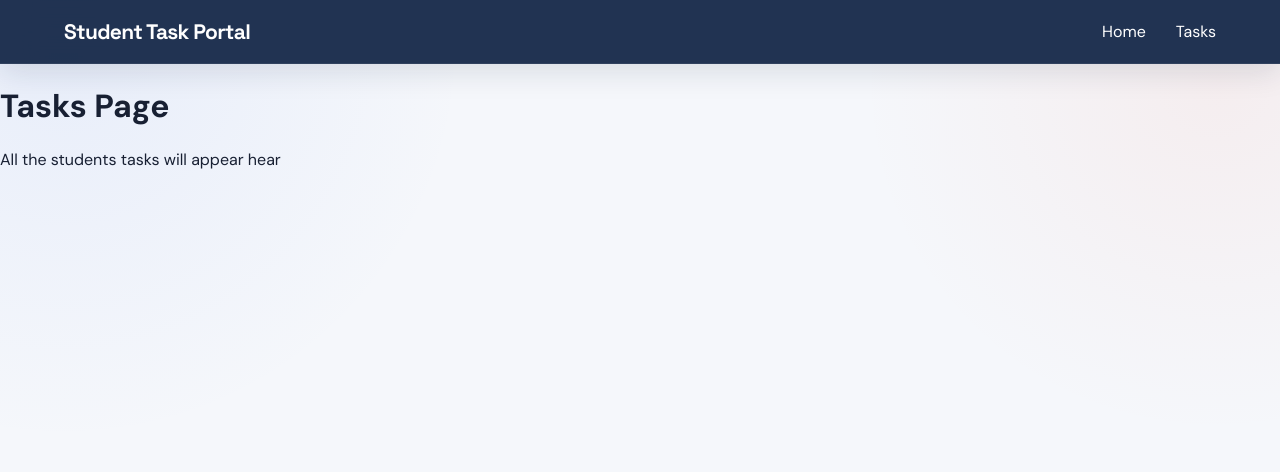
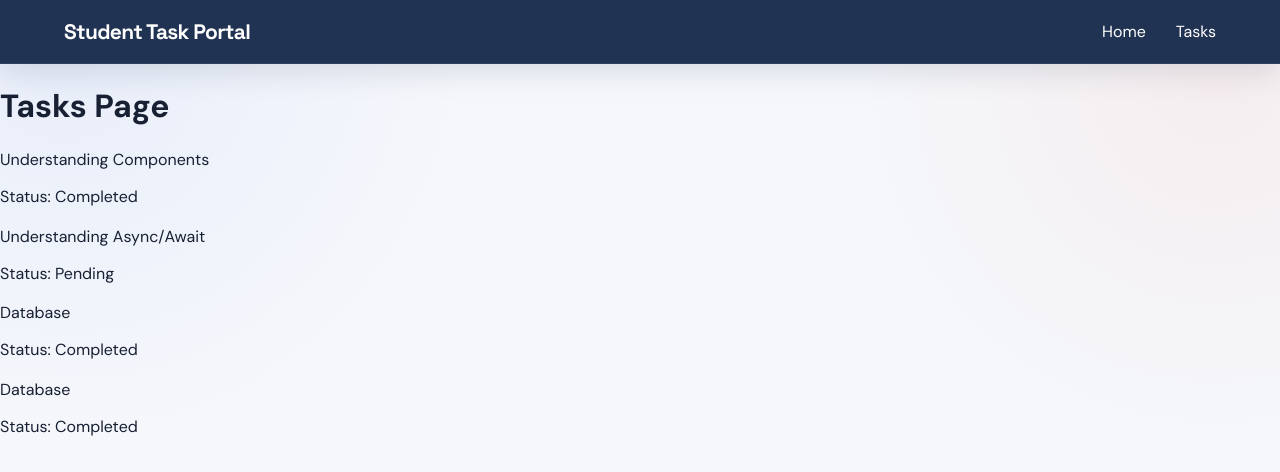
Before and after one commit to rohitsm146/MERN-TRAINING, a React (Vite) app in the folder Student_Task_Management_Portal/: page /tasks in a window 1280 px wide. Shown: the top 472 px of the page. Built offline with nearby package versions, Linux system fonts and the light colour scheme.

Commit message:
React Completed

```diff
--- a/Student_Task_Management_Portal/src/App.jsx
+++ b/Student_Task_Management_Portal/src/App.jsx
@@ -34,6 +34,7 @@
     },
   ]);
 
+  // Toggle task status
   function toggleTask(id) {
     setTasks((prevTasks) =>
       prevTasks.map((task) =>
@@ -50,10 +51,12 @@
     );
   }
 
+  // Add a new task
   function addTask(newTask) {
     setTasks((prevTasks) => [...prevTasks, newTask]);
   }
 
+  // Delete a task
   function deleteTask(id) {
     setTasks((prevTasks) =>
       prevTasks.filter((task) => task.id !== id)
@@ -65,6 +68,7 @@
       <Navbar />
 
       <Routes>
+        {/* Dashboard */}
         <Route
           path="/"
           element={
@@ -77,6 +81,7 @@
           }
         />
 
+        {/* All Tasks */}
         <Route
           path="/tasks"
           element={
@@ -88,6 +93,7 @@
           }
         />
 
+        {/* Task Details */}
         <Route
           path="/tasks/:id"
           element={<TaskDetails tasks={tasks} />}
--- a/Student_Task_Management_Portal/src/components/Task.jsx
+++ b/Student_Task_Management_Portal/src/components/Task.jsx
@@ -1,8 +1,15 @@
-function Tasks(){
-    return(
+function Tasks(props) {
+    return (
         <div>
             <h1>Tasks Page</h1>
-            <p>All the students tasks will appear hear</p>
+
+            {props.tasks.map((task) => (
+                <div key={task.id}>
+                    <h3>{task.title}</h3>
+                    <p>{task.description}</p>
+                    <p>Status: {task.status}</p>
+                </div>
+            ))}
         </div>
     );
 }
--- a/Student_Task_Management_Portal/src/components/TaskDetails.jsx
+++ b/Student_Task_Management_Portal/src/components/TaskDetails.jsx
@@ -2,7 +2,12 @@
 
 function TaskDetails({ tasks }) {
     const { id } = useParams();
+
     const task = tasks.find((task) => task.id === Number(id));
+
+    if (!task) {
+        return <h2>Task not found</h2>
+    }
 
     return (
         <div>
```
